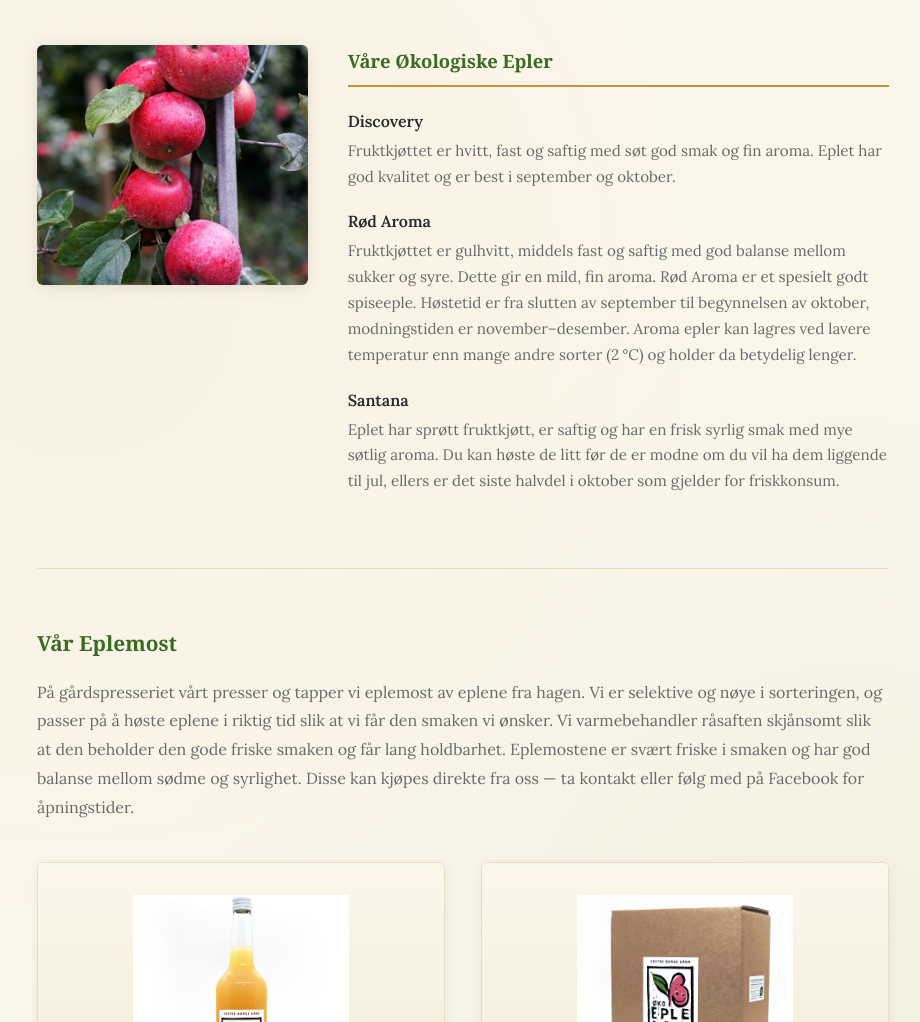
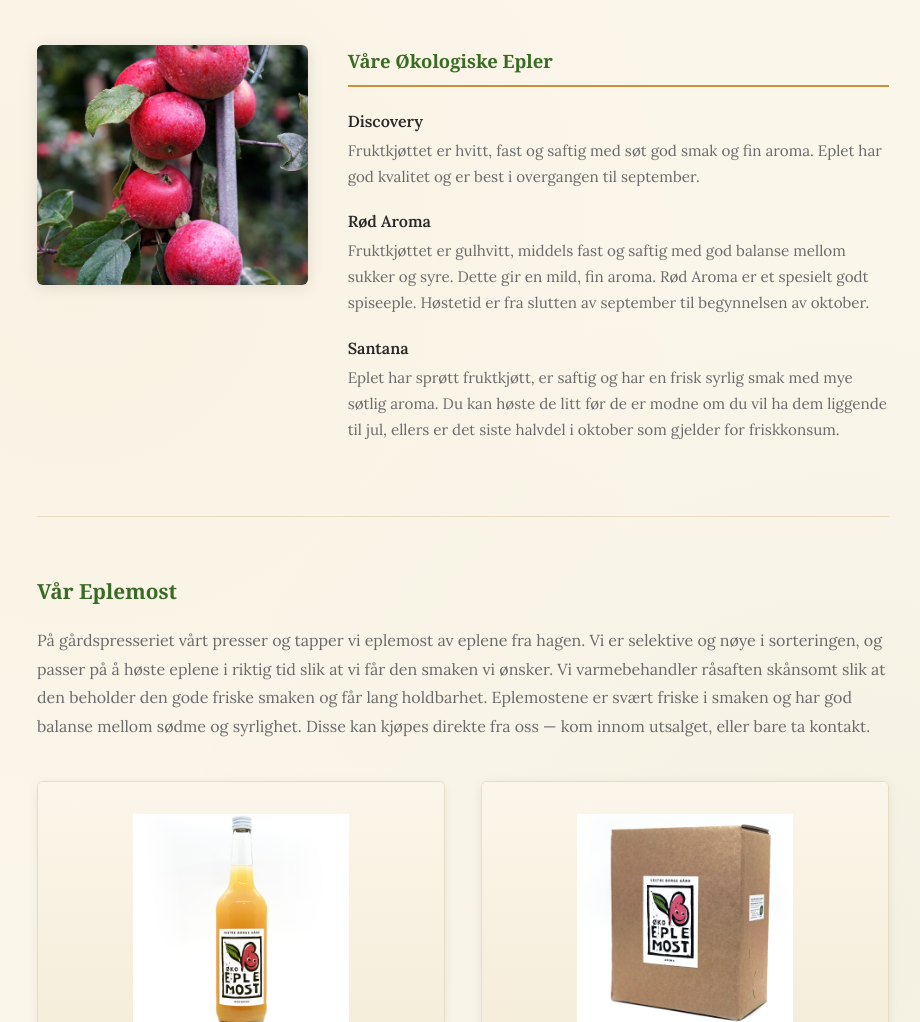
Before and after one commit to Jonniintern/vestreborge, a plain HTML site: page index.html in a window 1280 px wide. Shown: the part 1981-3003 px from the top of the page, without its empty margins (177-1097 px from the left). Drawn offline with Linux system fonts and the light colour scheme.

Commit message:
Oppdater eplesort- og eplemost-tekst

```diff
--- a/index.html
+++ b/index.html
@@ -695,15 +695,13 @@
           <div class="sort-item">
             <strong>Discovery</strong>
             <p>Fruktkj&oslash;ttet er hvitt, fast og saftig med s&oslash;t god smak og fin aroma.
-            Eplet har god kvalitet og er best i september og oktober.</p>
+            Eplet har god kvalitet og er best i overgangen til september.</p>
           </div>
           <div class="sort-item">
             <strong>R&oslash;d Aroma</strong>
             <p>Fruktkj&oslash;ttet er gulhvitt, middels fast og saftig med god balanse mellom sukker og syre.
             Dette gir en mild, fin aroma. R&oslash;d Aroma er et spesielt godt spiseeple.
-            H&oslash;stetid er fra slutten av september til begynnelsen av oktober, modningstiden er
-            november&ndash;desember. Aroma epler kan lagres ved lavere temperatur enn mange andre sorter (2&thinsp;&deg;C)
-            og holder da betydelig lenger.</p>
+            H&oslash;stetid er fra slutten av september til begynnelsen av oktober.</p>
           </div>
           <div class="sort-item">
             <strong>Santana</strong>
@@ -721,10 +719,10 @@
       <p class="most-text">
         P&aring; g&aring;rdspresseriet v&aring;rt presser og tapper vi eplemost av eplene fra hagen.
         Vi er selektive og n&oslash;ye i sorteringen, og passer p&aring; &aring; h&oslash;ste eplene i riktig tid slik at vi f&aring;r
-        den smaken vi &oslash;nsker. Vi varmebehandler r&aring;saften skj&aring;nsomt slik at den beholder
+        den smaken vi &oslash;nsker. Vi varmebehandler r&aring;saften sk&aring;nsomt slik at den beholder
         den gode friske smaken og f&aring;r lang holdbarhet.
         Eplemostene er sv&aelig;rt friske i smaken og har god balanse mellom s&oslash;dme og syrlighet.
-        Disse kan kj&oslash;pes direkte fra oss &mdash; ta kontakt eller f&oslash;lg med p&aring; Facebook for &aring;pningstider.
+        Disse kan kj&oslash;pes direkte fra oss &mdash; kom innom utsalget, eller bare ta kontakt.
       </p>
 
       <div class="produkt-showcase">
```
